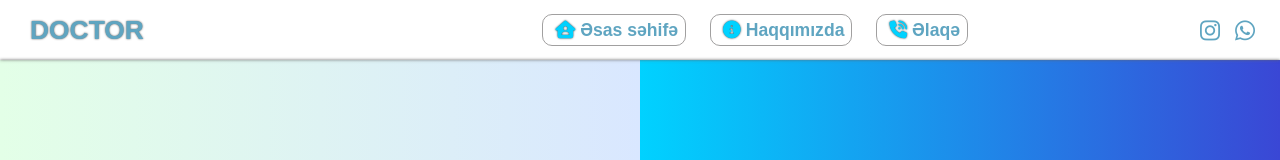
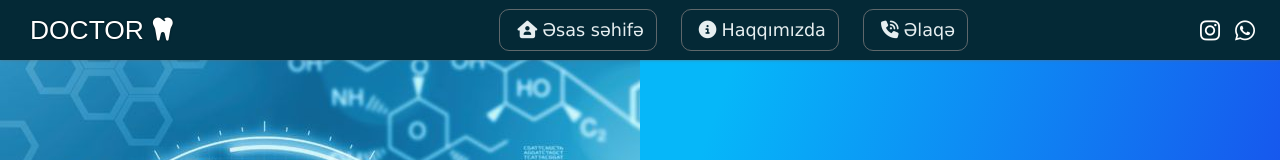
Before and after one commit to genciyusifov/MyProjectDoctor, a plain HTML site: page index.htm in a window 1280 px wide. Shown: the top 160 px of the page. Drawn offline with Linux system fonts and the light colour scheme.

Commit message:
Main hissesine elaveler edildi

```diff
--- a/css/style.css
+++ b/css/style.css
@@ -11,34 +11,34 @@ nav {
     display: flex;
     justify-content: space-around;
     padding: 20px;
-    color: var(--myTxAqua);
+    color: #fff;
     font: 1.1em sans-serif;
-    font-weight: 600;
     box-shadow: 0 0 3px #666666c8;
     z-index: 22;
     position: relative;
+    background: #042936;
 }
 
 .navbar-menu {
-    display: flex;
     position: absolute;
     display: block;
     padding: 20px;
     background-color: #041c25;
-    width: 210px;
+    width: 300px;
     height: 100vh;
-    top: 75px;
+    top: 73px;
     right: -250px;
     transition: .5s;
     z-index: 999;
 }
 
 .navbar-menu li a {
-    padding: 5px 7px;
+    padding: 10px 12px;
     margin: 0 12px;
     border-radius: 10px;
     border: 1px solid #807e7ebc;
-    color: var(--myTxAqua);
+    color: #e6eef0;
+    font-family: Verdana, Geneva, Tahoma, sans-serif;
     transition: .3s ease-in-out;
 }
 
@@ -50,7 +50,7 @@ nav {
 
 .navbar-menu li {
     text-align: center;
-    margin: 20px;
+    margin: 30px 0 ;
     scale: 1;
     transition: .6s;
 }
@@ -59,8 +59,8 @@ nav {
     scale: 1.1;
 }
 li a i {
-    color: #00d2ff;
-    text-shadow: 0 0 2px #09303f;
+    color: #e6eef0;
+    /* text-shadow: 0 0 2px #09303f; */
     padding: 0 5px;
 }
 
@@ -81,8 +81,9 @@ li a i {
 }
 
 .icons-navbar i:hover {
-    background: #09303f;
+    background: #0f5b79;
     color: #fff;
+    scale: 1.2;
 
 }
 
@@ -103,7 +104,7 @@ li a i {
 }
 
 #hamburger div {
-    background-color: #09303f;
+    background-color: #fdfefe;
     padding: 2px 18px;
     margin-top: 5px;
     border-radius: 3px;
@@ -129,13 +130,12 @@ header {
     top: 0;
     width: 50%;
     height: 70vh;
-    background: linear-gradient(90deg, #00d2ff 0%, #3a47d5 100%);;
-
+    background: linear-gradient(109.6deg, rgb(6, 183, 249) 11.2%, rgb(25, 74, 236) 91.1%);
 }
 .imageFix img{
     position: absolute;
     height: 300px;
-    width: 450px;
+    width: 420px;
     bottom: 0;
     right: 100px;
 }
@@ -146,7 +146,7 @@ header {
     width: 50%;
     height: 70vh;
     transition: 1s;
-    background: linear-gradient(90deg, #e3ffe7 0%, #d9e7ff 100%);;
+    background: url("../img/fixbackground.jpg");
 }
 
 .content h1, .content h2 {
@@ -269,8 +269,8 @@ main {
     }
 
     .imageFix img{
-        width: 400px;
-        height: 350px;
+        width: 570px;
+        height: 440px;
     }
 
     .navbar-menu {
--- a/index.htm
+++ b/index.htm
@@ -15,7 +15,7 @@
 
 <body>
     <nav>
-        <div class="logo">DOCTOR</div>
+        <div class="logo">DOCTOR <i class="fa-solid fa-tooth"></i></div>
         <ul class="navbar-menu" id="navo">
             <li><a href="#"><i class="fa-solid fa-house-user"> </i>Əsas səhifə</a></li>
             <li><a href=""><i class="fa-solid fa-circle-info"></i></i>Haqqımızda</a></li>
--- a/js/script.js
+++ b/js/script.js
@@ -3,9 +3,9 @@
 let hamburger = document.getElementById("hamburger");
 let navbar = document.getElementById("navo");
 
-navbar.style.right = "-255px";
+navbar.style.right = "-400px";
 hamburger.addEventListener("click", function () {
-  navbar.style.right = navbar.style.right === "-255px" ? "0" : "-255px";
+  navbar.style.right = navbar.style.right === "-400px" ? "0" : "-400px";
 });
 
 
```
Also changed, not shown: img/fixbackground.jpg (added).
